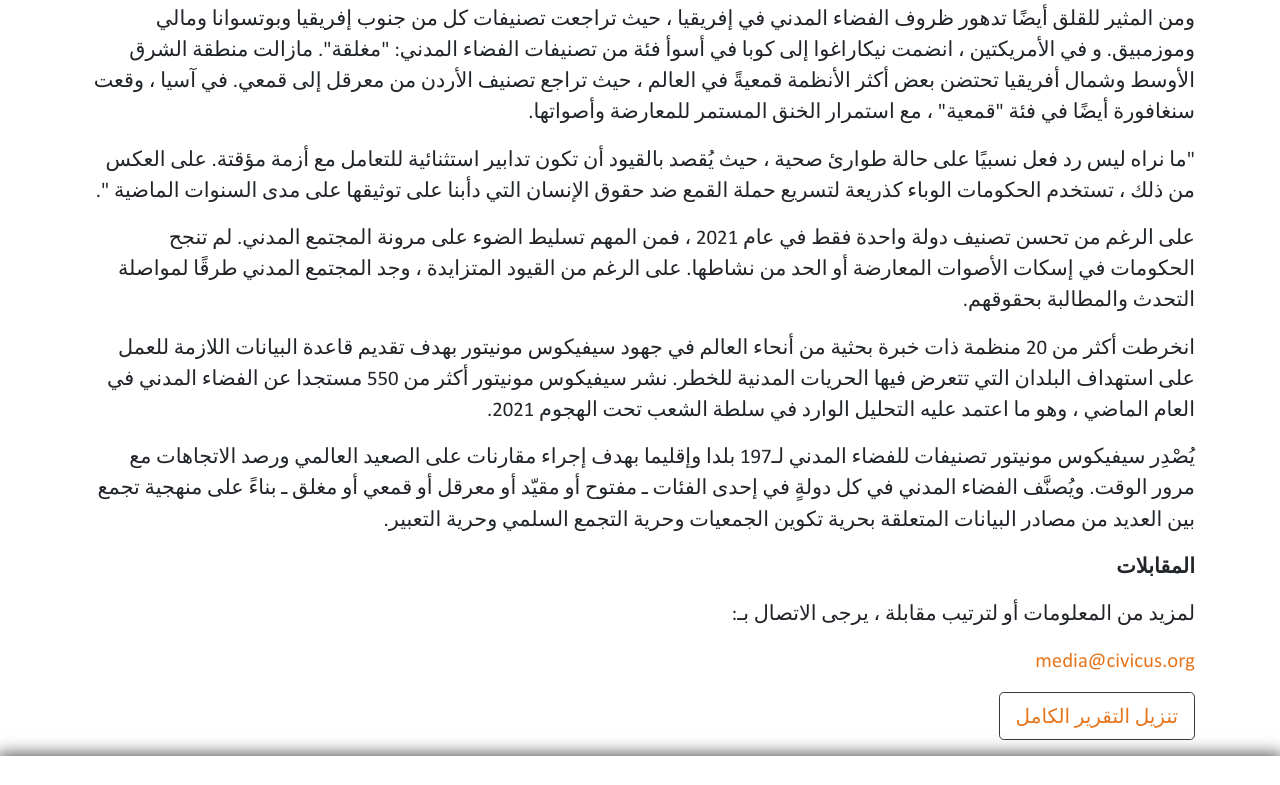
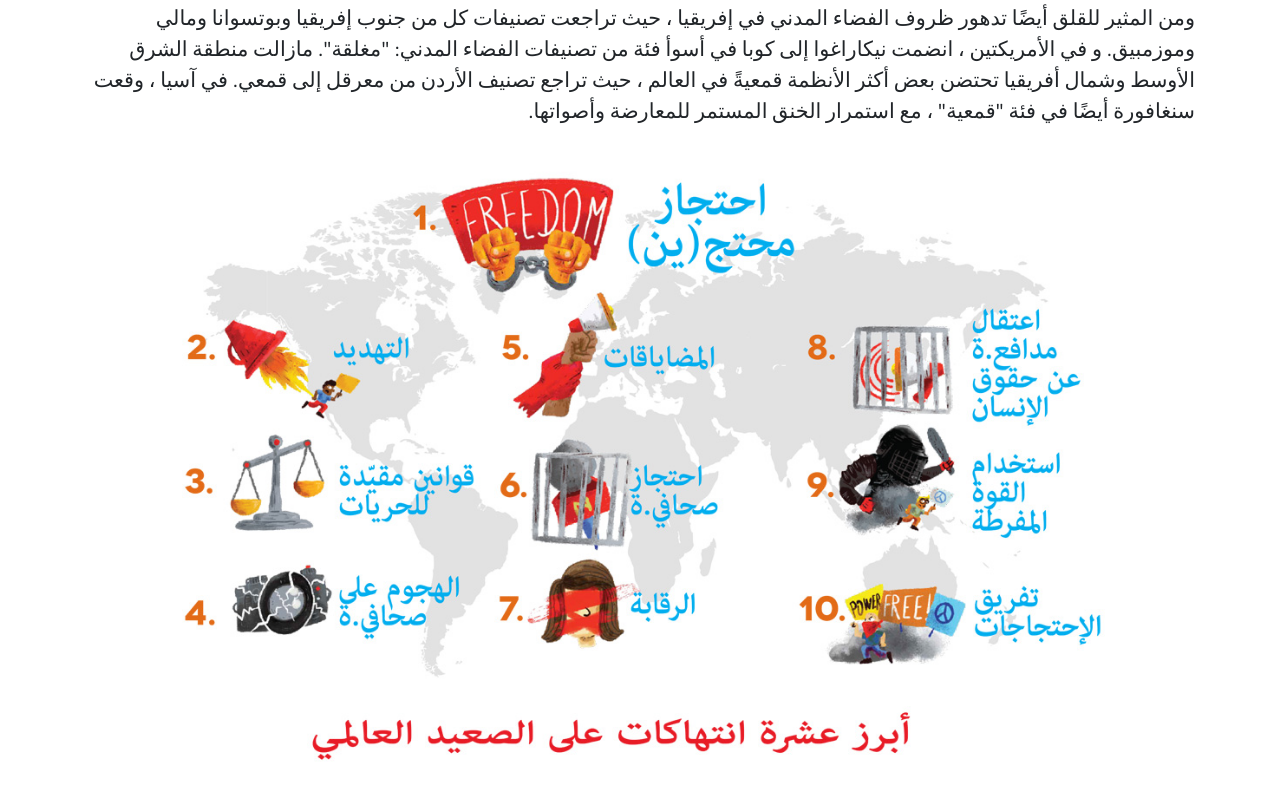
Before and after one commit to level73/civicus-ppua-2022, a website: page rating-changes.html in a window 1280 px wide. Shown: the part 10303-11088 px from the top of the page. Drawn offline with nearby package versions, Linux system fonts and the light colour scheme.

Commit message:
Arabic Global press release

```diff
--- a/rating-changes.html
+++ b/rating-changes.html
@@ -278,6 +278,7 @@
                 <p>
                     ومن المثير للقلق أيضًا تدهور ظروف الفضاء المدني في إفريقيا ، حيث تراجعت تصنيفات كل من جنوب إفريقيا وبوتسوانا ومالي وموزمبيق. و في الأمريكتين ، انضمت نيكاراغوا إلى كوبا في أسوأ فئة من تصنيفات الفضاء المدني: "مغلقة". مازالت منطقة الشرق الأوسط وشمال أفريقيا تحتضن بعض أكثر الأنظمة قمعيةً في العالم ، حيث تراجع تصنيف الأردن من معرقل إلى قمعي. في آسيا ، وقعت سنغافورة أيضًا في فئة "قمعية" ، مع استمرار الخنق المستمر للمعارضة وأصواتها.</p>
 
+                <p><img class="img-fluid" alt="top 10 violations, arabic" src="/assets/images/top10-violations-ar.jpg"></p>
                 <p>
                     "ما نراه ليس رد فعل نسبيًا على حالة طوارئ صحية ، حيث يُقصد بالقيود أن تكون تدابير استثنائية للتعامل مع أزمة مؤقتة. على العكس من ذلك ، تستخدم الحكومات الوباء كذريعة لتسريع حملة القمع ضد حقوق الإنسان التي دأبنا على توثيقها على مدى السنوات الماضية ".</p>
 
```
Also changed, not shown: assets/images/top10-violations-ar.jpg (added).
